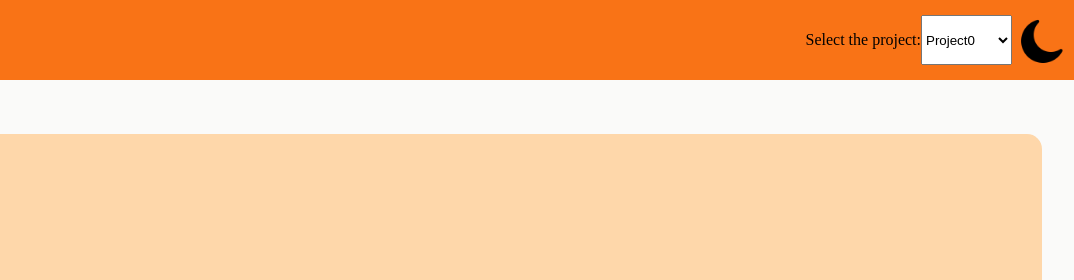
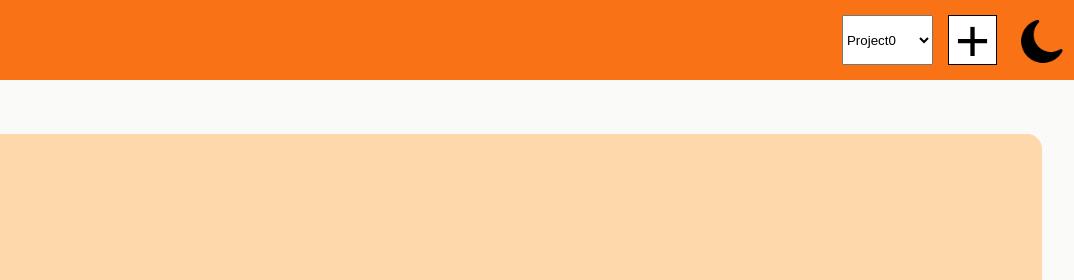
Before and after one commit to Rbr4t/todo-app, a website built with webpack: page dist/index.html in a window 1280 px wide. Shown: the top 280 px of the page, 206-1280 px from the left. Built offline with nearby package versions, Linux system fonts and the light colour scheme; files whose address does not match are found by name.

Commit message:
basic UI done

```diff
--- a/src/homepage.js
+++ b/src/homepage.js
@@ -29,9 +29,7 @@ export default function loadHome(){
     buttons.classList.add('buttons');
 
     // label and select element
-    const label = document.createElement('label');
-    label.setAttribute('for', 'options');
-    label.textContent = 'Select the project: '
+
     const select = document.createElement('select');
     select.name = 'projects';
     select.id = 'options';
@@ -46,8 +44,13 @@ export default function loadHome(){
     option.value = 'add';
     option.textContent = 'new project';
     select.appendChild(option);
-    buttons.appendChild(label);
     buttons.appendChild(select);
+
+    // add task
+    const task = document.createElement('button');
+    task.classList.add('task');
+    task.textContent = "+";
+    buttons.appendChild(task);
 
     // dark mode switch
     const button = document.createElement('button');
--- a/src/style.css
+++ b/src/style.css
@@ -29,6 +29,17 @@ button{
     border: 0;
     background-color: transparent;
 }
+.task {
+    font-size: 60px;
+    display: flex;
+    align-items: center;
+    background-color: white;
+    border: 1px solid black
+}
+.buttons{
+    gap: 15px;
+}
+
 .container {
     display: flex;
     width: 100%;
```
Also changed, not shown: dist/index.html, dist/main.js.
